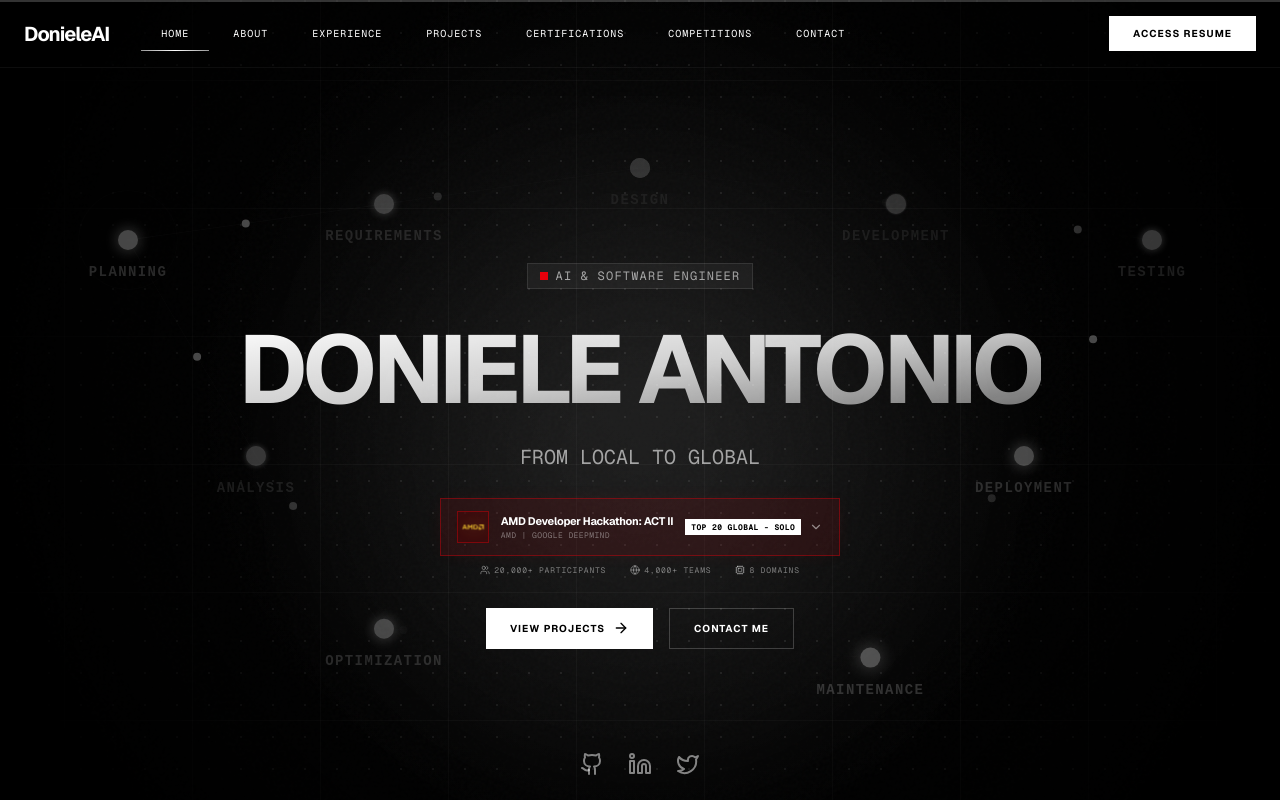
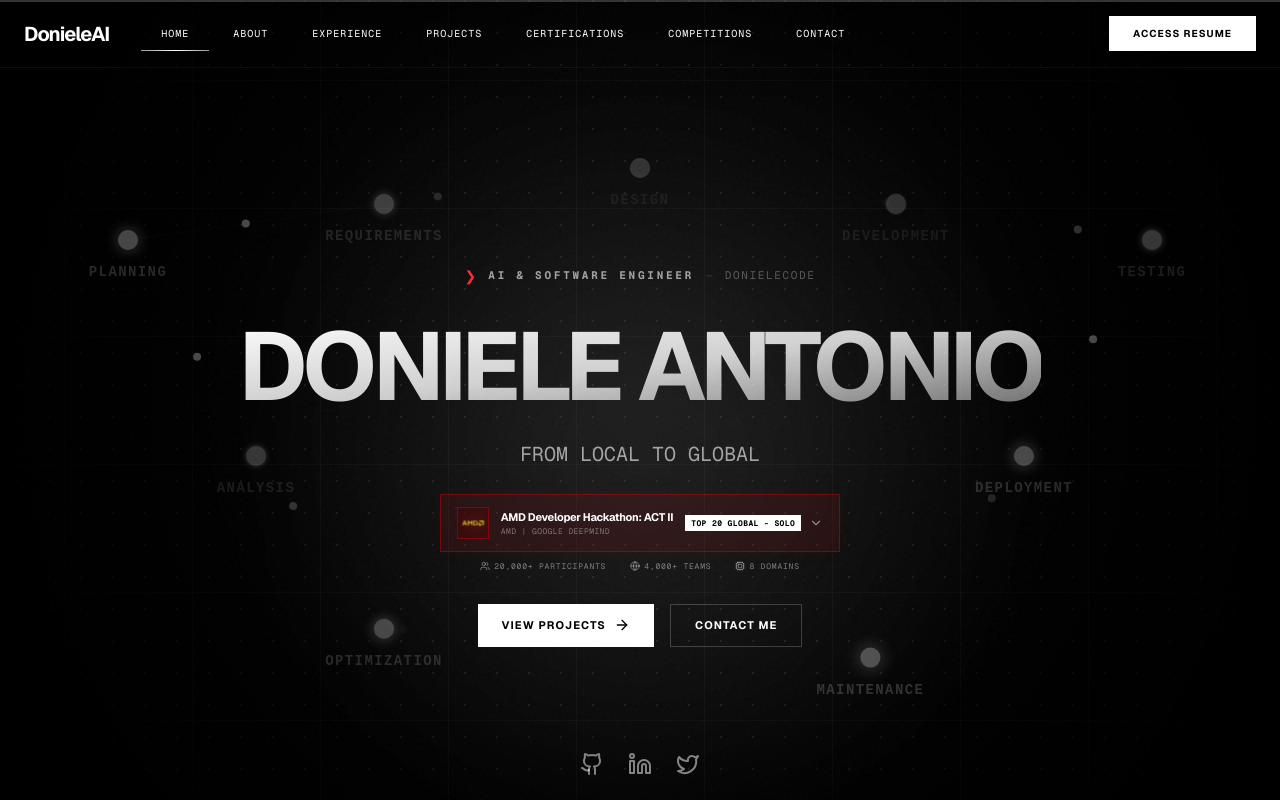
Before and after one commit to donyelqt/donielearys, a Next.js app: page / in a window 1280 px wide. Shown: the top 800 px of the page. Built offline with nearby package versions, Linux system fonts and the light colour scheme.

Commit message:
fix(hero): increase font sizes for improved readability

```diff
--- a/src/components/sections/Hero.tsx
+++ b/src/components/sections/Hero.tsx
@@ -185,7 +185,7 @@ const AchievementDropdown = () => {
                   <Trophy className="h-3.5 w-3.5 text-white/40" />
                 </div>
                 <div className="flex-1 min-w-0">
-                  <p className="text-[10px] font-bold text-white/80 truncate">{a.title}</p>
+                  <p className="text-[11px] font-bold text-white/80 truncate">{a.title}</p>
                   <p className="text-[8px] font-mono text-white/30 uppercase truncate">{a.subtitle}</p>
                 </div>
                 <div className="shrink-0 text-right">
@@ -219,13 +219,16 @@ export default function Hero() {
         initial={{ opacity: 0, y: 20 }}
         animate={{ opacity: 1, y: 0 }}
         transition={prefersReducedMotion ? { duration: 0 } : { duration: 0.5 }}
-        className="flex items-center gap-2 px-3 py-1 rounded-none border border-white/10 bg-white/5 text-xs font-mono text-white/60 mb-8 uppercase tracking-widest"
+        className="flex items-center justify-center gap-3 mb-8 group"
       >
-        <span className="relative flex h-2 w-2">
-          <span className="animate-ping absolute inline-flex h-full w-full rounded-none bg-red-400 opacity-75"></span>
-          <span className="relative inline-flex rounded-none h-2 w-2 bg-red-600"></span>
+        <span className="text-red-500 text-sm font-mono select-none">❯</span>
+        <span className="text-[11px] font-mono font-bold text-white/60 uppercase tracking-[0.25em]">
+          AI & Software Engineer
         </span>
-        AI & Software Engineer
+        <span className="text-[11px] font-mono text-white/15">—</span>
+        <span className="text-[11px] font-mono text-white/30 uppercase tracking-[0.15em]">
+          DonieleCode
+        </span>
       </motion.div>
 
       <motion.h1
@@ -264,14 +267,14 @@ export default function Hero() {
       >
         <MagneticButton
           onClick={() => document.getElementById('projects')?.scrollIntoView({ behavior: 'smooth' })}
-          className="px-6 py-3 bg-white text-black text-[10px] font-bold rounded-none flex items-center gap-2 hover:bg-white/90 transition-all group uppercase tracking-widest focus-visible:outline-none focus-visible:ring-2 focus-visible:ring-white/50 focus-visible:ring-offset-2 focus-visible:ring-offset-black"
+          className="px-6 py-3 bg-white text-black text-[11px] font-bold rounded-none flex items-center gap-2 hover:bg-white/90 transition-all group uppercase tracking-widest focus-visible:outline-none focus-visible:ring-2 focus-visible:ring-white/50 focus-visible:ring-offset-2 focus-visible:ring-offset-black"
         >
           View Projects
           <ArrowRight className="w-4 h-4 group-hover:translate-x-1 transition-transform" />
         </MagneticButton>
         <MagneticButton
           onClick={() => document.getElementById('contact')?.scrollIntoView({ behavior: 'smooth' })}
-          className="px-6 py-3 border border-white/20 text-white text-[10px] font-bold rounded-none hover:bg-white/5 transition-all uppercase tracking-widest focus-visible:outline-none focus-visible:ring-2 focus-visible:ring-white/50 focus-visible:ring-offset-2 focus-visible:ring-offset-black"
+          className="px-6 py-3 border border-white/20 text-white text-[11px] font-bold rounded-none hover:bg-white/5 transition-all uppercase tracking-widest focus-visible:outline-none focus-visible:ring-2 focus-visible:ring-white/50 focus-visible:ring-offset-2 focus-visible:ring-offset-black"
         >
           Contact Me
         </MagneticButton>
```
